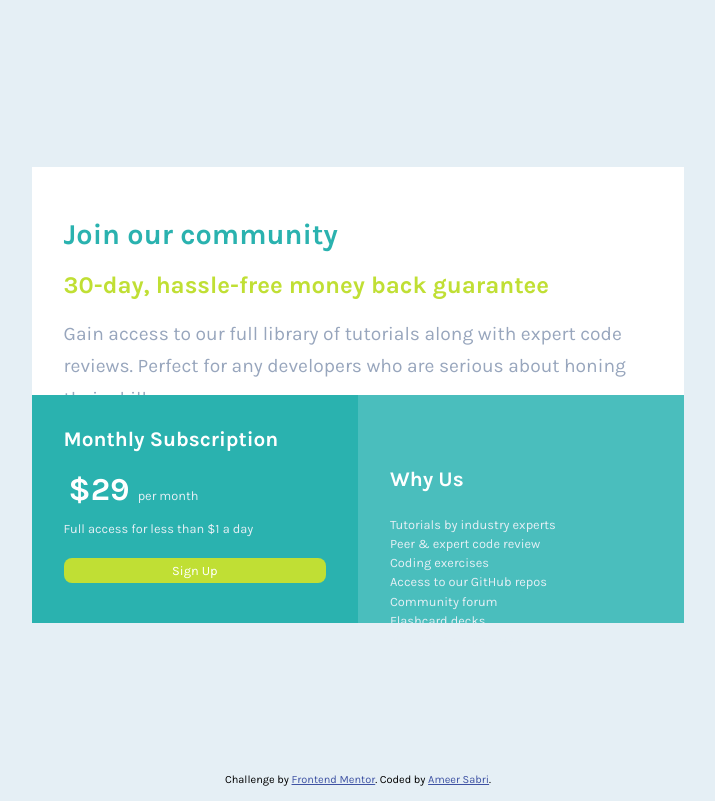
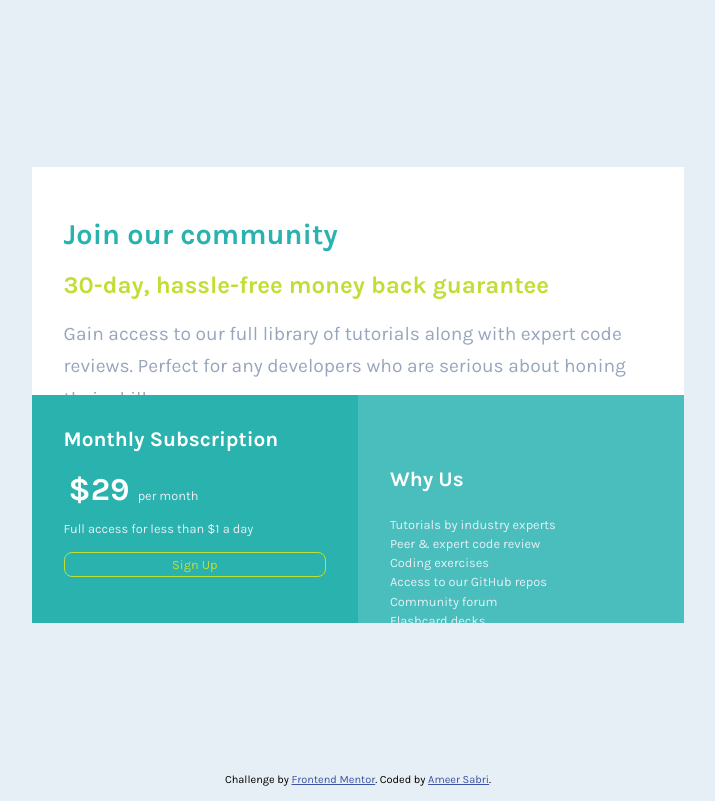
Before and after one commit to msabrii/single-grid-component, a plain HTML site: page index.html in a window 1280 px wide. In both pictures the pointer is over the element "Sign Up". Shown: the whole page, without its empty margins (282-997 px from the left). Drawn offline with Linux system fonts and the light colour scheme.

Commit message:
add hover effect on button

```diff
--- a/style.css
+++ b/style.css
@@ -120,6 +120,8 @@ p {
   font-size: 0.8rem;
   box-shadow: 0;
   margin: 8px 0 8px 0;
+  position: relative;
+  transition: top ease 3s;
 }
 
 .three ul {
@@ -145,7 +147,6 @@ p {
   .two h2,
   .three h2 {
     font-size: 0.8rem;
-    color: red;
   }
 
   .one p {
@@ -231,6 +232,13 @@ p {
   .three ul {
     margin: 10px 0 30px 0;
   }
+
+  .button:hover {
+    top: -6px;
+    background-color: hsl(179, 62%, 43%);
+    color: hsl(71, 73%, 54%);
+    border: 1px solid hsl(71, 73%, 54%);
+  }
 }
 
 @media screen and (min-width: 1370px) {
```
